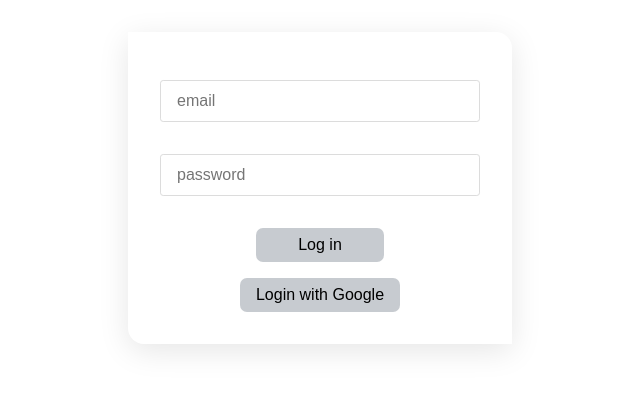
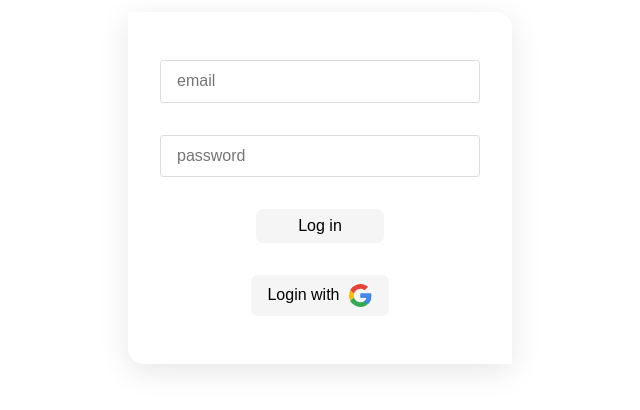
Before and after one commit to facuperezbri/henry-pf-client, a React (Create React App) app: page /account/login in a window 1280 px wide. Shown: the part 212-622 px from the top of the page, without its empty margins (320-960 px from the left). Built offline with nearby package versions, Linux system fonts and the light colour scheme.

Commit message:
styles update

```diff
--- a/src/components/AccountDetail/AccountDetail.js
+++ b/src/components/AccountDetail/AccountDetail.js
@@ -1,4 +1,4 @@
-import React, { useEffect , lazy, Suspense} from 'react'
+import React, { useEffect, lazy, Suspense } from 'react'
 import { useDispatch, useSelector } from 'react-redux'
 import style from './AccountDetail.module.css'
 
@@ -10,13 +10,15 @@ import groceries from '../../assets/icons/groceries.svg'
 import { getCategory, getMovements, getUser } from '../../redux/actions'
 import { useNavigate } from 'react-router-dom'
 
+import loading from '../../assets/icons/loading.svg'
+
 const RecientActivity = lazy(() => import('./RecientActivity'))
 export default function AccountDetail () {
   const dispatch = useDispatch()
   const navigate = useNavigate()
   const usData = useSelector(state => state.userData)
   // const categories = useSelector(state => state.categories)
-  const movements = useSelector(state => state.movements)
+  // const movements = useSelector(state => state.movements)
 
   useEffect(() => {
     dispatch(getUser(window.localStorage.getItem('token'))).then(r => dispatch(getMovements(r.payload?.accounts[0]?.cvu)))
@@ -29,7 +31,10 @@ export default function AccountDetail () {
   // console.log(usData?.error, usData?.accounts[0]?.movements)
 
   if (!usData?.accounts) {
-    return <div>Loading</div>
+    return (
+      <div className={style.loading} >
+        <img src={loading} />
+      </div>)
   }
   return (
     <div className={style.detailContainer}>
--- a/src/components/AccountDetail/AccountDetail.module.css
+++ b/src/components/AccountDetail/AccountDetail.module.css
@@ -58,8 +58,19 @@
   margin: 0 1rem;
 }
 
+.loading {
+  background-color: none;
+  align-items: center;
+  height: 15px;
+}
+
+.loading img {
+  height: 3rem;
+}
+
 @media (max-width: 890px) {
   .infoContainer {
-flex-direction: column;  }
+    flex-direction: column;
+  }
 
 }
--- a/src/components/account/form.module.css
+++ b/src/components/account/form.module.css
@@ -41,19 +41,28 @@
 }
 
 .button {
-    background-color: #626d7c5b;
+    background-color: whitesmoke;
     border-radius: 7px;
     padding: .5rem 1rem;
     border: none;
     transition: .3s;
     font-size: 1rem;
 }
+
 .button:hover {
-    background-color: #626d7cea;
+    background-color: #808894ea;
 }
-.button_goolge {
+
+.button_google {
+    display: flex;
     background-color: whitesmoke;
     margin: 1rem;
+    align-items: center;
+}
+
+.button_google img {
+    margin-left: 0.5rem;
+    height: 25px;
 }
 
 .button_submit {
@@ -77,7 +86,7 @@
     /* display: contents; */
 }
 
-.image_preview  img {
+.image_preview img {
     width: 100%;
 }
 
@@ -94,6 +103,7 @@
     justify-content: space-between;
     margin-bottom: .5rem;
 }
+
 .steps_index div {
     background-color: gainsboro;
     width: 100%;
--- a/src/components/account/login.js
+++ b/src/components/account/login.js
@@ -3,6 +3,8 @@ import { LOG_IN } from '../../services/LOG_IN'
 import formStyles from './form.module.css'
 import { LoginWithGoogle } from '../../firebase_/client'
 import { useNavigate } from 'react-router-dom'
+
+import logoGoogle from '../../assets/icons/googleLogo.svg'
 
 const Login = () => {
   const { register, handleSubmit, formState: { errors } } = useForm()
@@ -15,7 +17,7 @@ const Login = () => {
       console.log(user)
       LOG_IN({ googleID: user.uid }).then((res) => {
         res?.token && navigate('/home')
-        if(res?.token) {
+        if (res?.token) {
           window.localStorage.setItem('token', res.token)
           navigate('/home')
         }
@@ -41,7 +43,7 @@ const Login = () => {
           </div>
         </form>
         <div className={formStyles.center}>
-          <button className={`${formStyles.button} ${formStyles.button_google}`} onClick={login}>Login with Google</button>
+          <button className={`${formStyles.button} ${formStyles.button_google}`} onClick={login}>Login with <img src={logoGoogle} alt='Google logo' /></button>
         </div>
       </div>
 
```
Also changed, not shown: src/assets/icons/googleLogo.svg (added), src/assets/icons/loading.svg (added).
